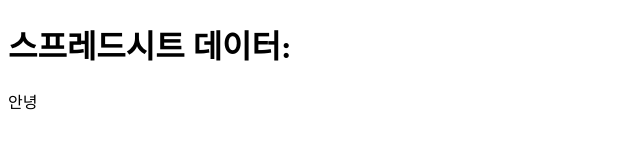
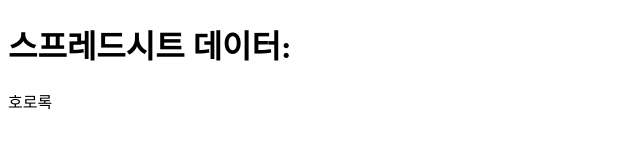
Before and after one commit to joonlab/apps-script-test, a plain HTML site: page index.html in a window 1280 px wide. Shown: the full height of the page, 0-640 px from the left. Drawn offline with Linux system fonts and the light colour scheme.

Commit message:
Update index.html from Apps Script

```diff
--- a/index.html
+++ b/index.html
@@ -6,6 +6,6 @@
   </head>
   <body>
     <h1>스프레드시트 데이터:</h1>
-    <p>안녕</p>
+    <p>호로록</p>
   </body>
   </html>
```
